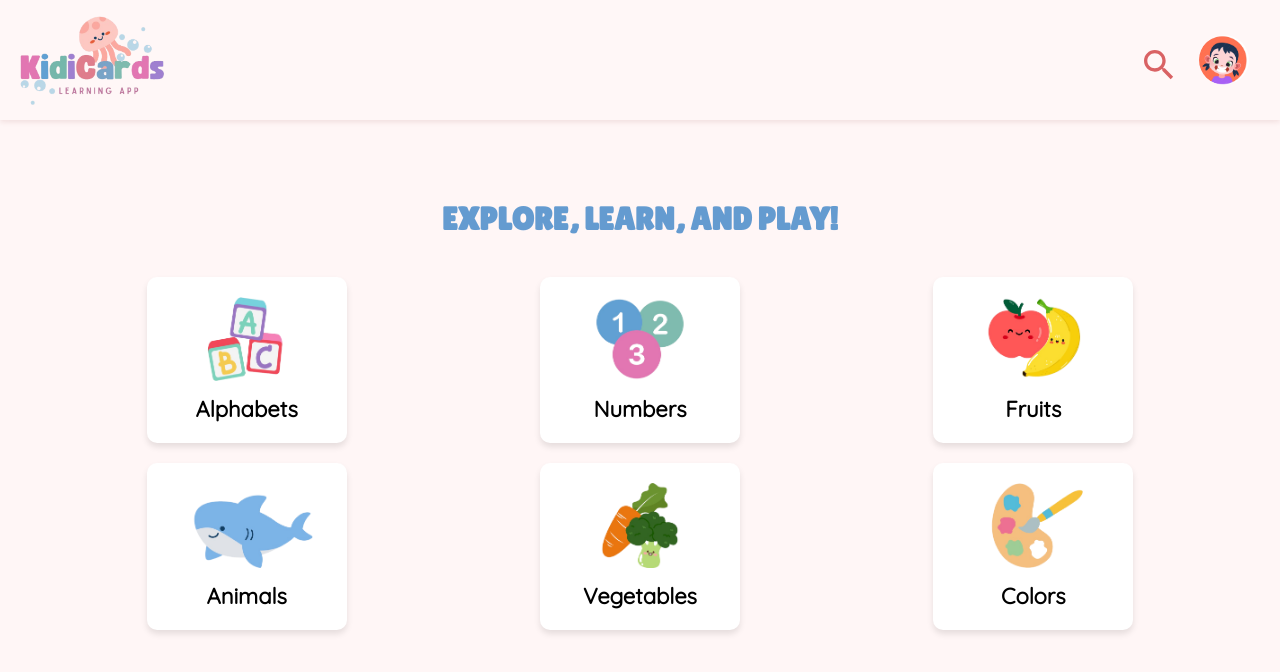
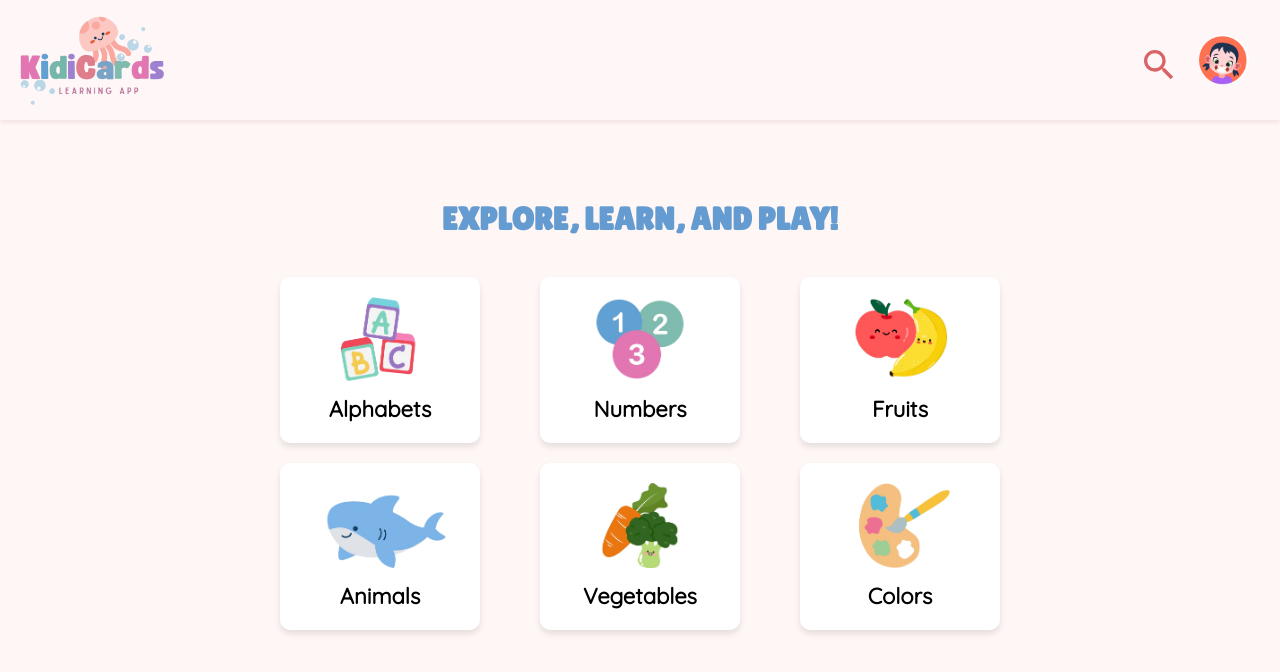
Before and after one commit to AAreesha/KidiCards---Web-Dev-Project, a React (Vite) app in the folder my-react-app/: page /mainpage in a window 1280 px wide. Shown: the top 672 px of the page. Built offline with nearby package versions, Linux system fonts and the light colour scheme; a web font is replaced by a local one.

Commit message:
pretty cards

```diff
--- a/my-react-app/src/pages/MainPage/Mainpage.css
+++ b/my-react-app/src/pages/MainPage/Mainpage.css
@@ -23,7 +23,7 @@
   grid-template-columns: repeat(3, 1fr); /* 3 columns */
   justify-items: center; /* Centers the cards in each column */
   gap: 20px; /* Adds space between the cards */
-  max-width: 1200px; /* Restricts the grid width to avoid stretching */
+  max-width: 800px; /* Restricts the grid width to avoid stretching */
   width: 100%; /* Full width */
 }
 
```
